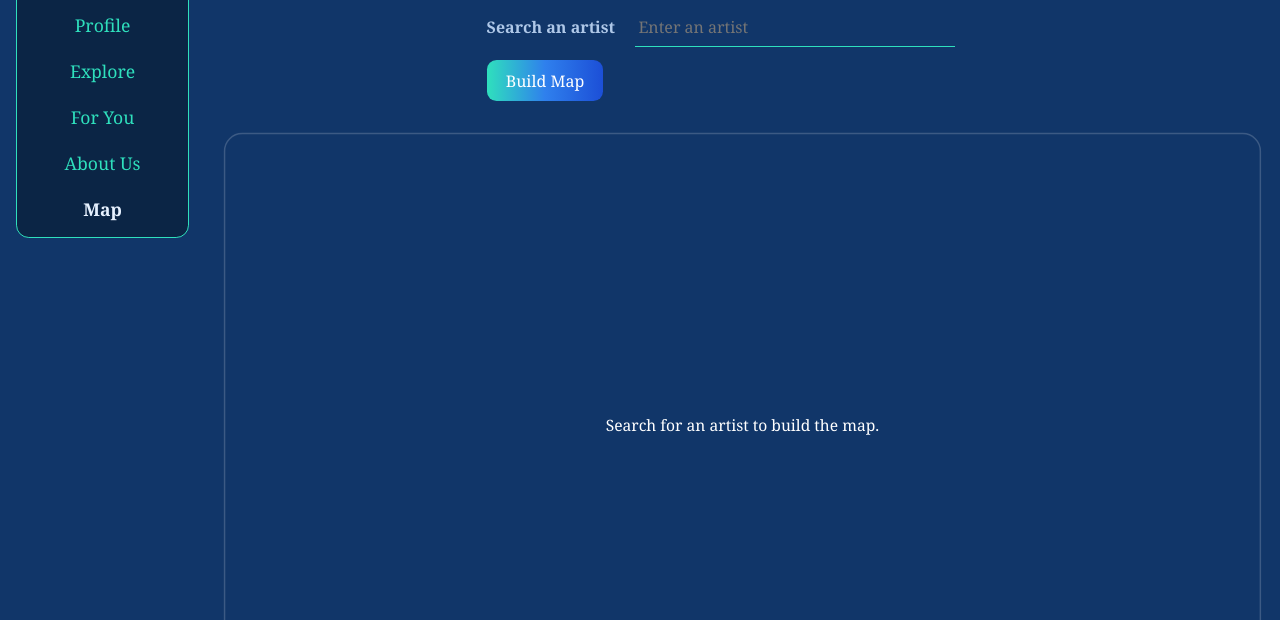
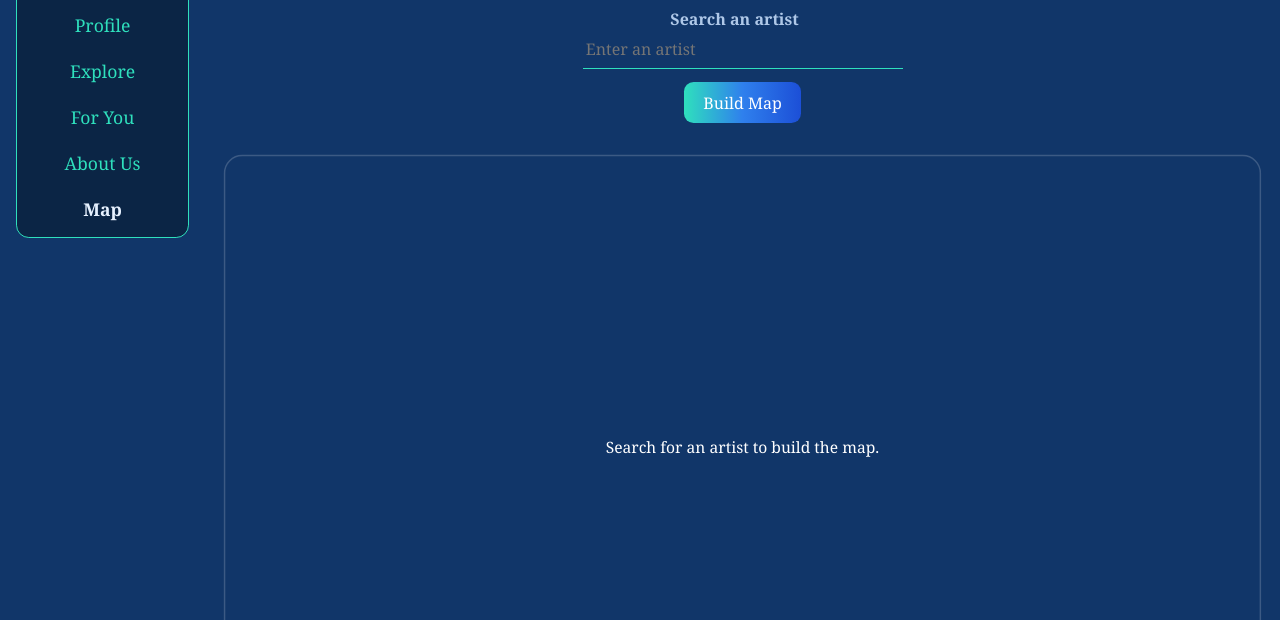
Before and after one commit to kierau18-create/algo-rhythm-backend, a website: page public/map.html in a window 1280 px wide. Shown: the part 180-800 px from the top of the page. Drawn offline with nearby package versions, Linux system fonts and the light colour scheme.

```diff
--- a/public/final.css
+++ b/public/final.css
@@ -1667,3 +1667,19 @@ MOBILE BUTTON & NAV OVERRRIDES
     align-items: center;
   }
 }
+
+/* map button fix for desktop */
+#searchBtn {
+  display: inline-flex;
+  width: fit-content;
+  max-width: none;
+  align-self: center;
+  padding: 0.6em 1.2em;
+  white-space: nowrap;
+}
+
+.map-toolbar {
+  display: flex;
+  flex-direction: column;
+  align-items: center;
+}
```
